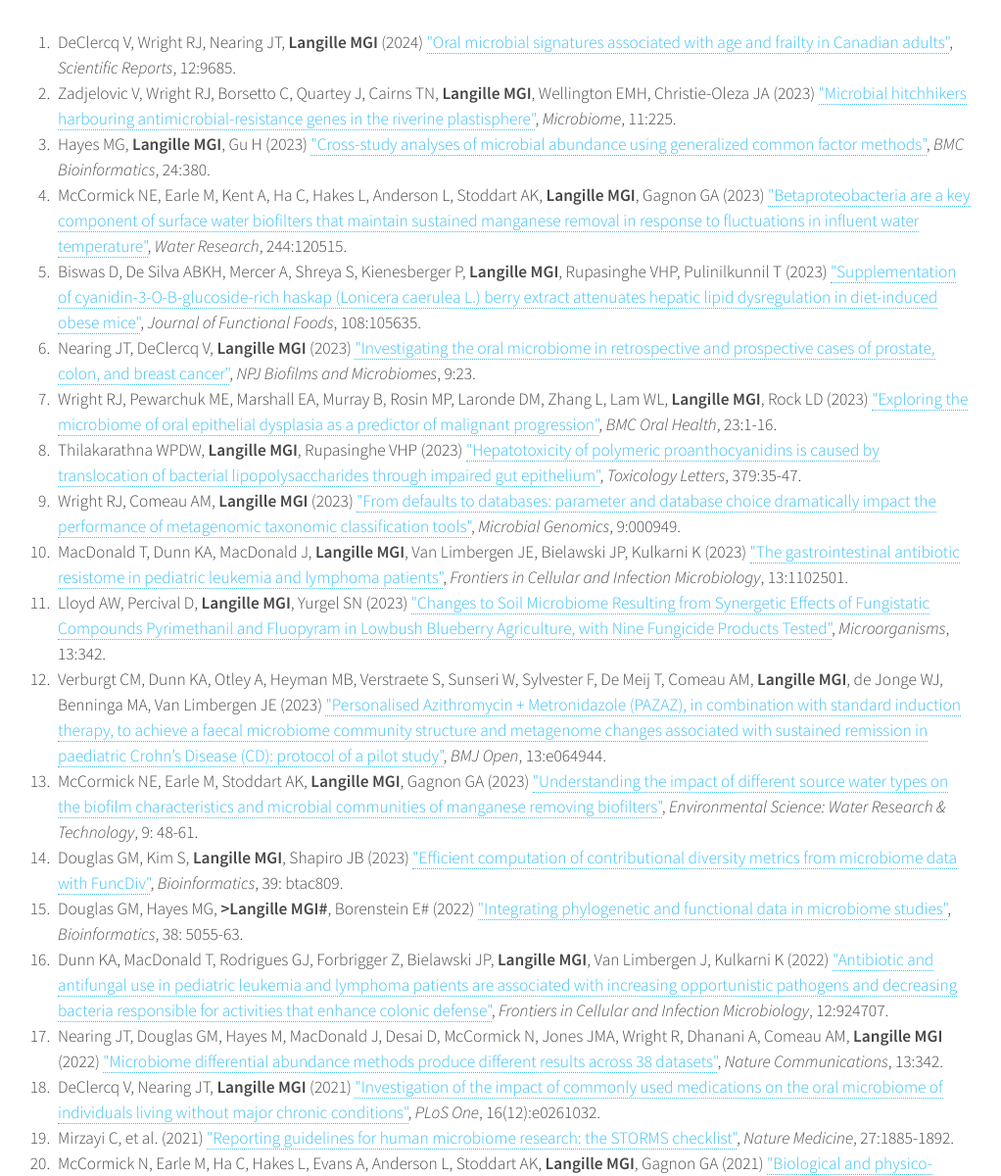
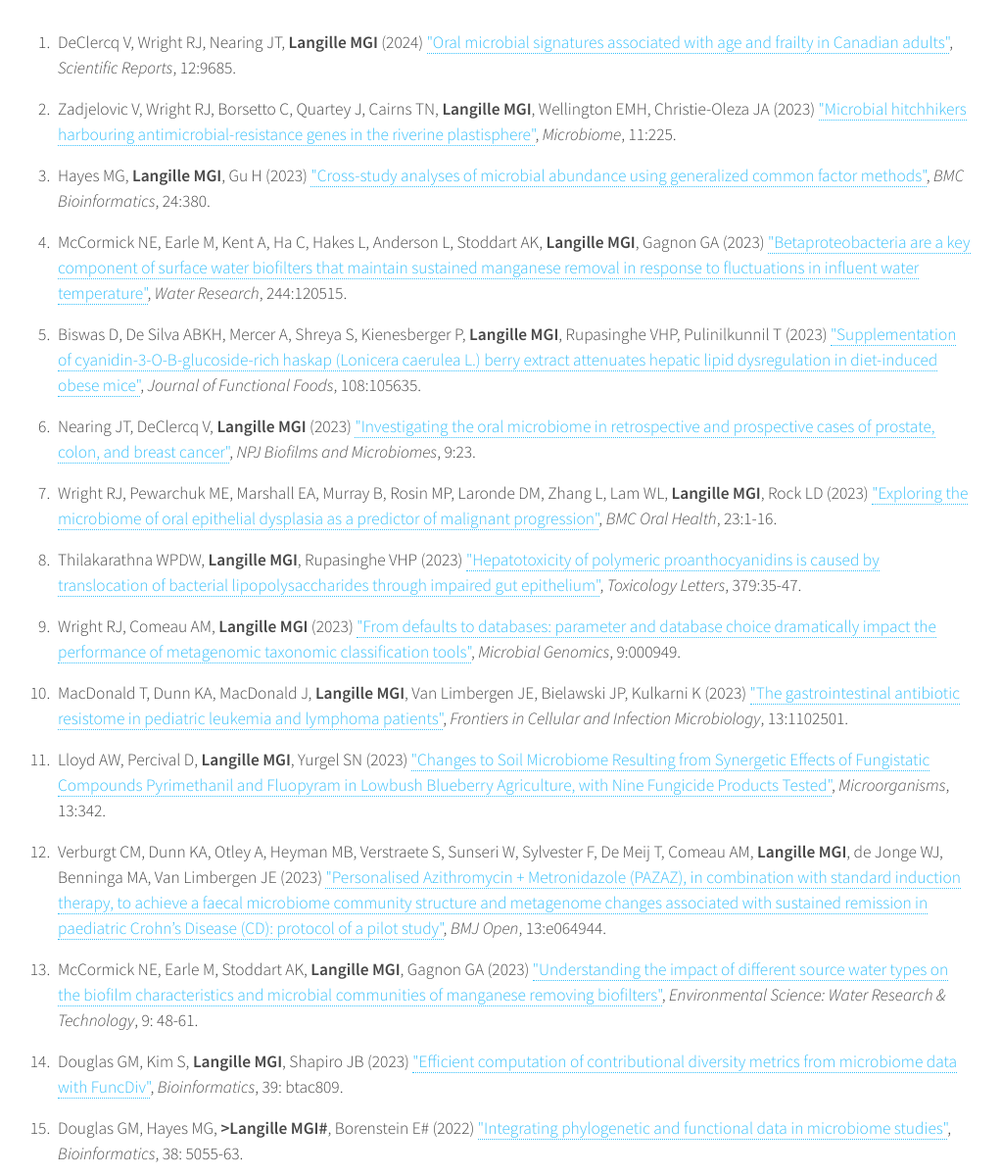
Before and after one commit to mlangill/mlangill.github.com, a PHP site: page /pubs.html in a window 1280 px wide. Shown: the part 292-1492 px from the top of the page at 98% size, without its empty margins (127-1149 px from the left). Run offline with PHP 8.4, Linux system fonts and the light colour scheme.

Commit message:
Update style.css

```diff
--- a/css/style.css
+++ b/css/style.css
@@ -341,6 +341,7 @@
 
 		ol.default li {
 			padding-left: 0.25em;
+			margin-bottom: 1rem;
 		}
 
 	ul.default {
```
